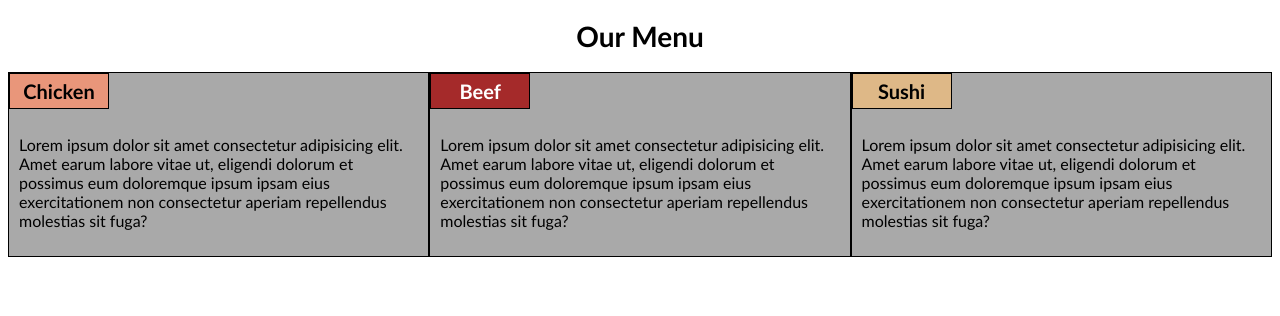
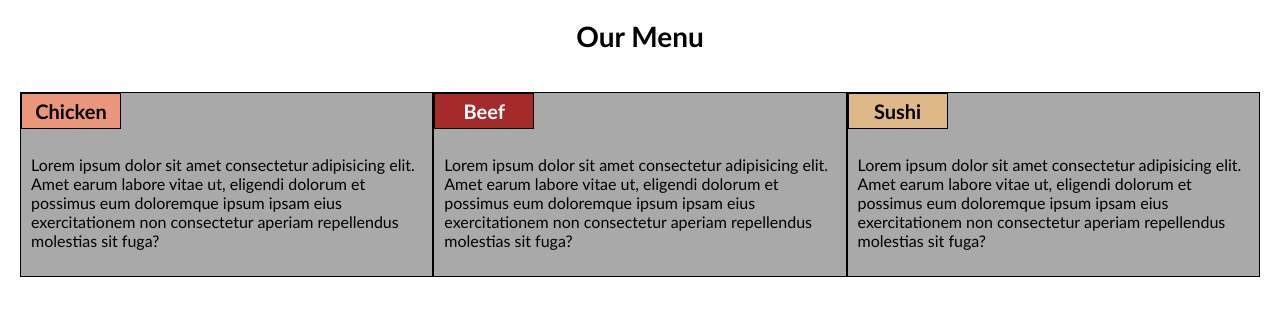
Before and after one commit to javieralvarezgrafico/Coursera-Module-Assignments, a plain HTML site: page module2-solution/index.html in a window 1280 px wide. Drawn offline with Linux system fonts and the light colour scheme.

Commit message:
First steps. Module 2 Assignment

```diff
--- a/module2-solution/css/styles.css
+++ b/module2-solution/css/styles.css
@@ -3,9 +3,14 @@
     box-sizing: border-box;
 }
 
+body {
+    margin: 0;
+}
+
 /* Simple Responsive Framework. */
 .row {
     width: 100%;
+    padding: 20px;
 }
 
 /* Main Title */
```
